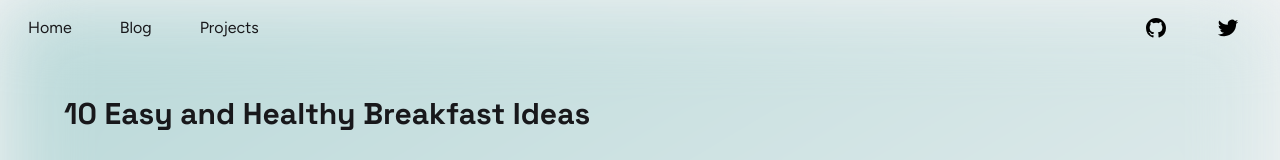
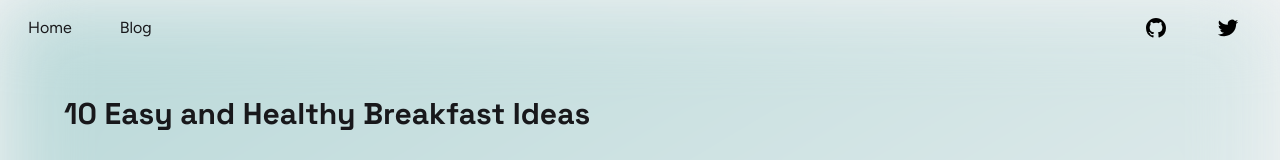
Before and after one commit to Callumk7/personal-blog-portfolio, a Next.js app: page /blog/10-Easy-and-Healthy-Breakfast-Ideas in a window 1280 px wide. Shown: the top 160 px of the page. Built offline with nearby package versions, Linux system fonts and the light colour scheme.

Commit message:
simple nav improvement

```diff
--- a/src/components/navbar/Navigation.tsx
+++ b/src/components/navbar/Navigation.tsx
@@ -6,7 +6,6 @@ export default function Navigation() {
 	const items = [
 		{ name: "Home", link: "/" },
 		{ name: "Blog", link: "/blog" },
-		{ name: "Projects", link: "/projects" },
 	];
 
 	return (
@@ -17,7 +16,7 @@ export default function Navigation() {
 						<li key={item.name}>
 							<Link
 								href={item.link}
-								className="px-3 text-zinc-900 hover:font-bold hover:text-quinary"
+								className="px-3 text-zinc-900 transition ease-in-out  hover:text-quinary"
 							>
 								{item.name}
 							</Link>
@@ -52,7 +51,7 @@ export default function Navigation() {
 					</Disclosure.Panel>
 				</Disclosure>
 				<div className="flex gap-x-6">
-					<div className="px-3 hover:text-primary">
+					<div className="px-3 hover:text-quinary">
 						<svg
 							width="24"
 							height="24"
@@ -67,7 +66,7 @@ export default function Navigation() {
 							</a>
 						</svg>
 					</div>
-					<div className="pl-3 pr-6 hover:text-primary">
+					<div className="pl-3 pr-6 hover:text-quinary">
 						<svg
 							width="24"
 							height="24"
```
